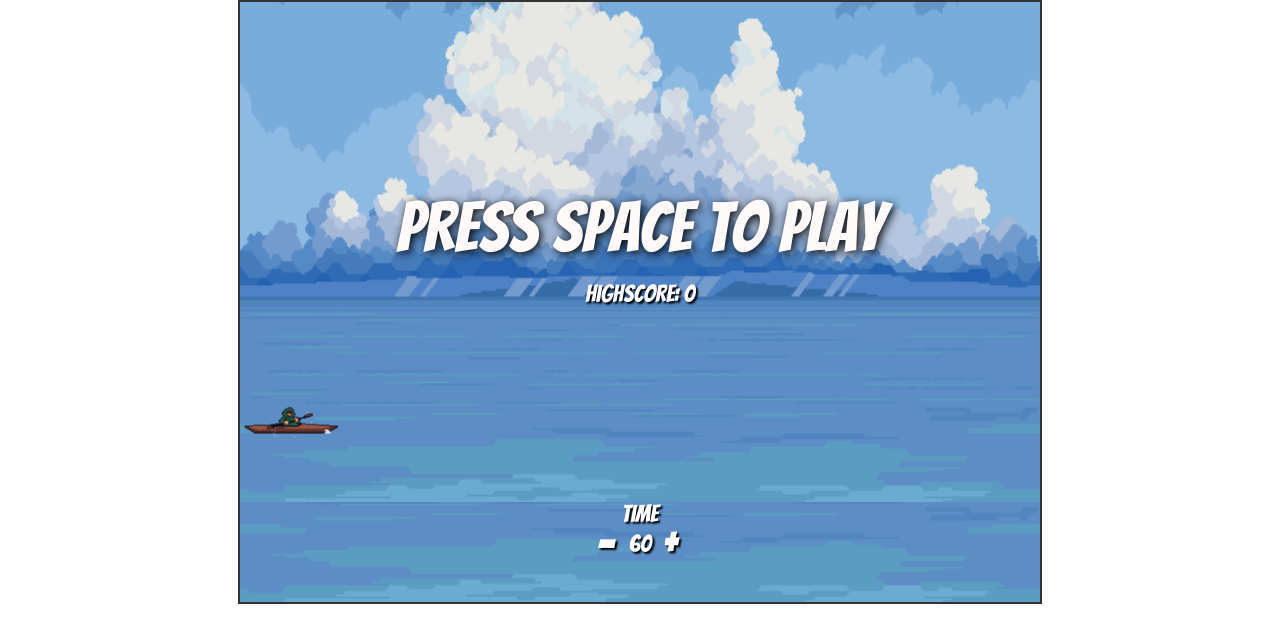
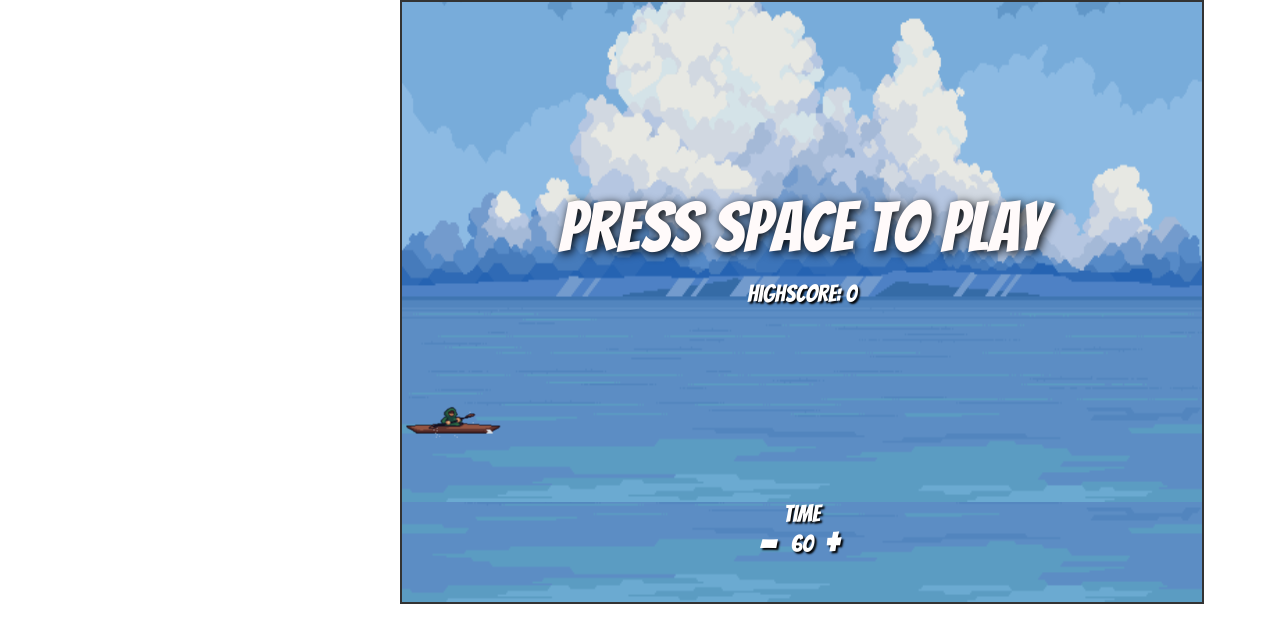
Before and after one commit to Perisi02/assignment2, a plain HTML site: page Part2_Game/game.html in a window 1280 px wide. Shown: the part 403-1031 px from the top of the page. Drawn offline with nearby package versions, Linux system fonts and the light colour scheme; a web font is replaced by a local one.

Commit message:
Aligned the texts better.

```diff
--- a/Part2_Game/gamestyle.css
+++ b/Part2_Game/gamestyle.css
@@ -7,6 +7,7 @@ main {
   min-height: 100vh;
   display: flex;
   flex-direction: column;
+  padding: 0 400px;
 }
 
 .center-wrap {
@@ -18,6 +19,11 @@ main {
   padding: 24px 0;
 }
 
+.instructions, .game-title {
+  align-items: flex-start;
+  text-align: left;
+}
+
 canvas {
   display: block;
   border: 2px solid #333;
```
